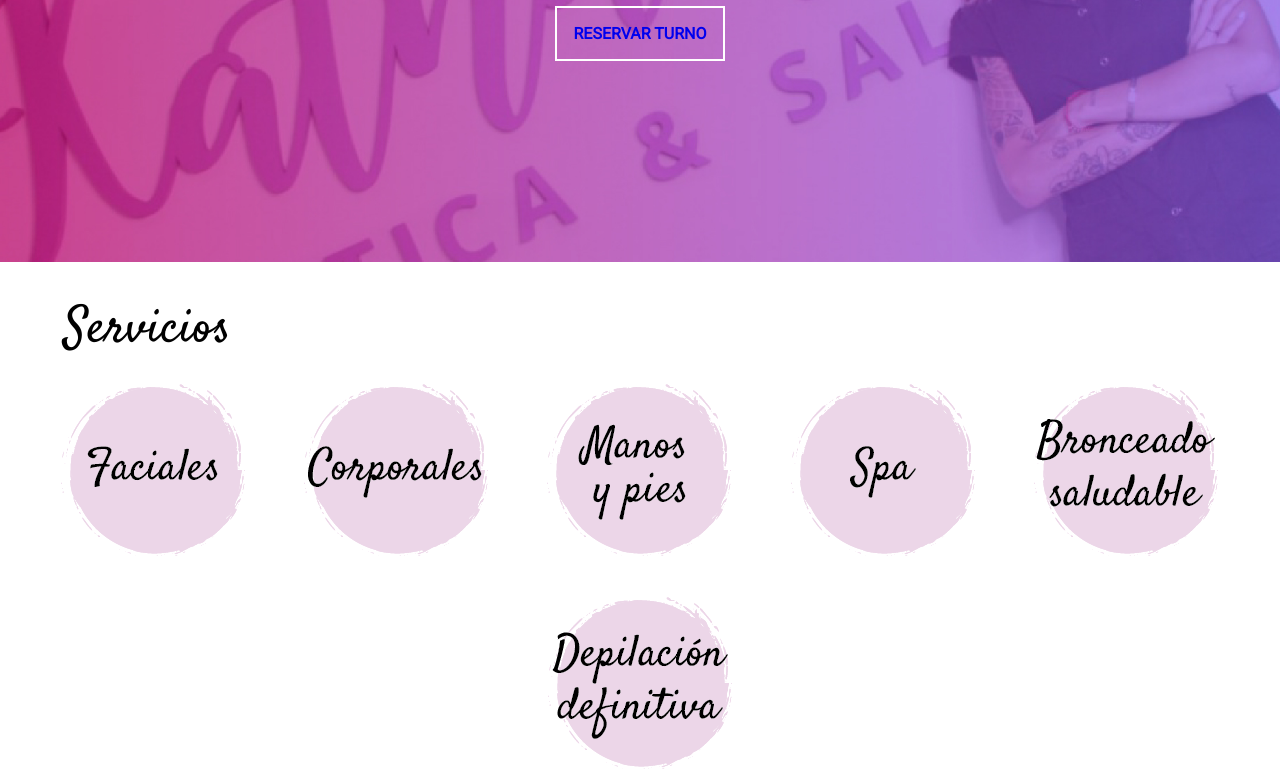
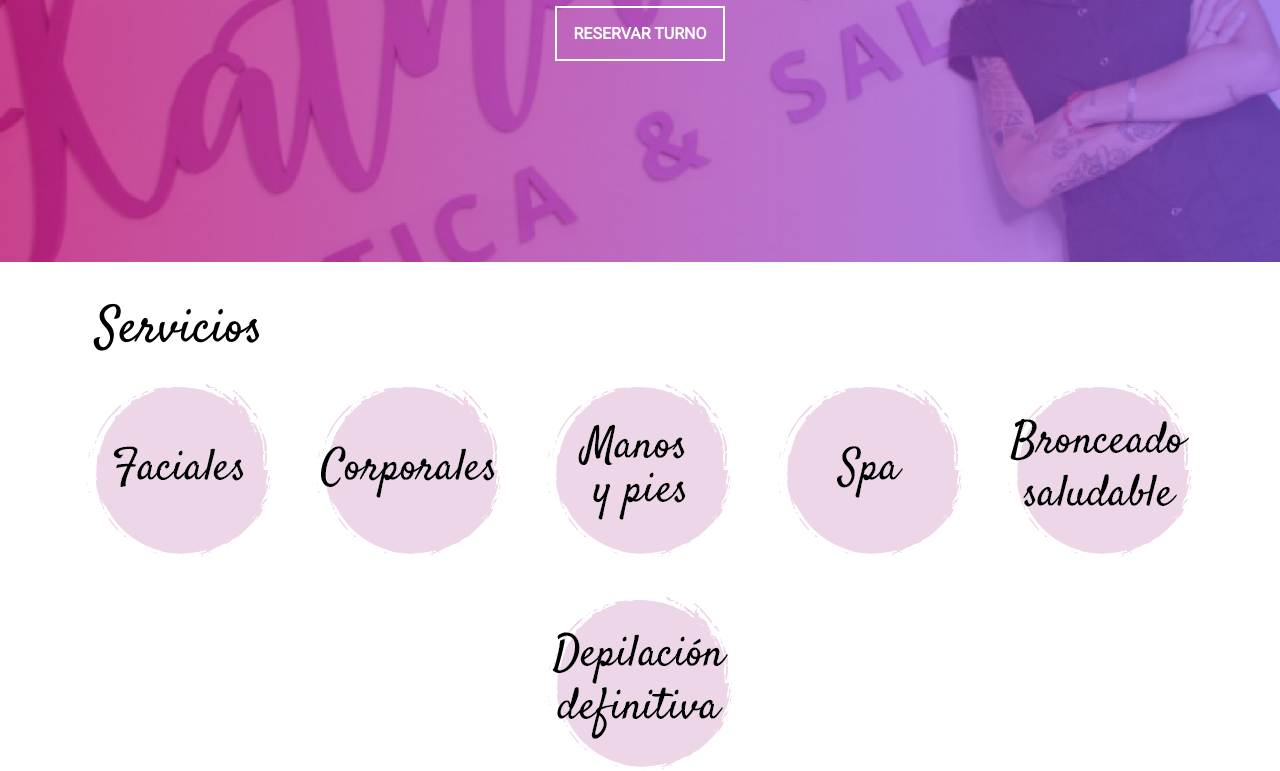
Before and after one commit to leticiafranca/proyecto_coder-estetica-responsive, a plain HTML site: page index.html in a window 1280 px wide. Shown: the part 489-1260 px from the top of the page. Drawn offline with nearby package versions, Linux system fonts and the light colour scheme; a script that the page names is missing.

Commit message:
ajuste del menu en mobile

```diff
--- a/css/estilos.css
+++ b/css/estilos.css
@@ -94,17 +94,18 @@ h2{
 
 }
 
-.banner span {
+.banner span a {
     font-family: 'Roboto', sans-serif;
     font-weight: 800;
     font-size: 1rem;
+    text-decoration: none;
     color: #ffffff;
     border: 2px solid #ffffff;
     padding: 1rem;
 }
 
 
-.banner span:hover{
+.banner span a:hover{
     background-color:#ffffff;
     color: #9168AA;
     transition: 1s;
@@ -114,7 +115,10 @@ h2{
 /*SERVICIOS*/
 
 .servicios{
-margin: 2rem;
+    padding-top: 2rem;
+    padding-bottom: 2rem;
+margin: auto;
+max-width: 90%;
 }
 
 .servicios h3,
@@ -722,7 +726,7 @@ form option{
 
  header nav{
     position: fixed;
-    top:-100%;
+    top:-150%;
     left:0;
     width: 100%;
     height: 100vh;
```
